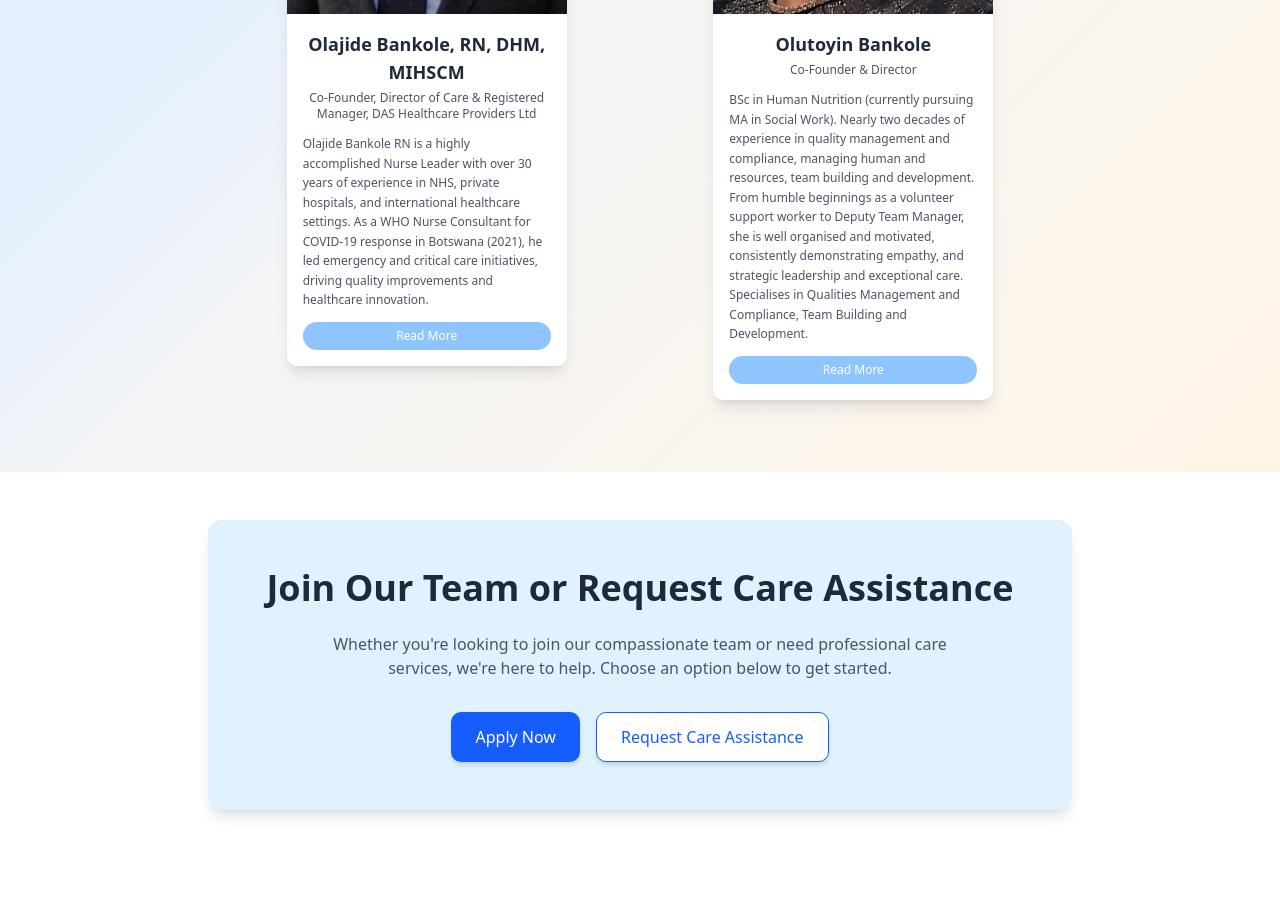
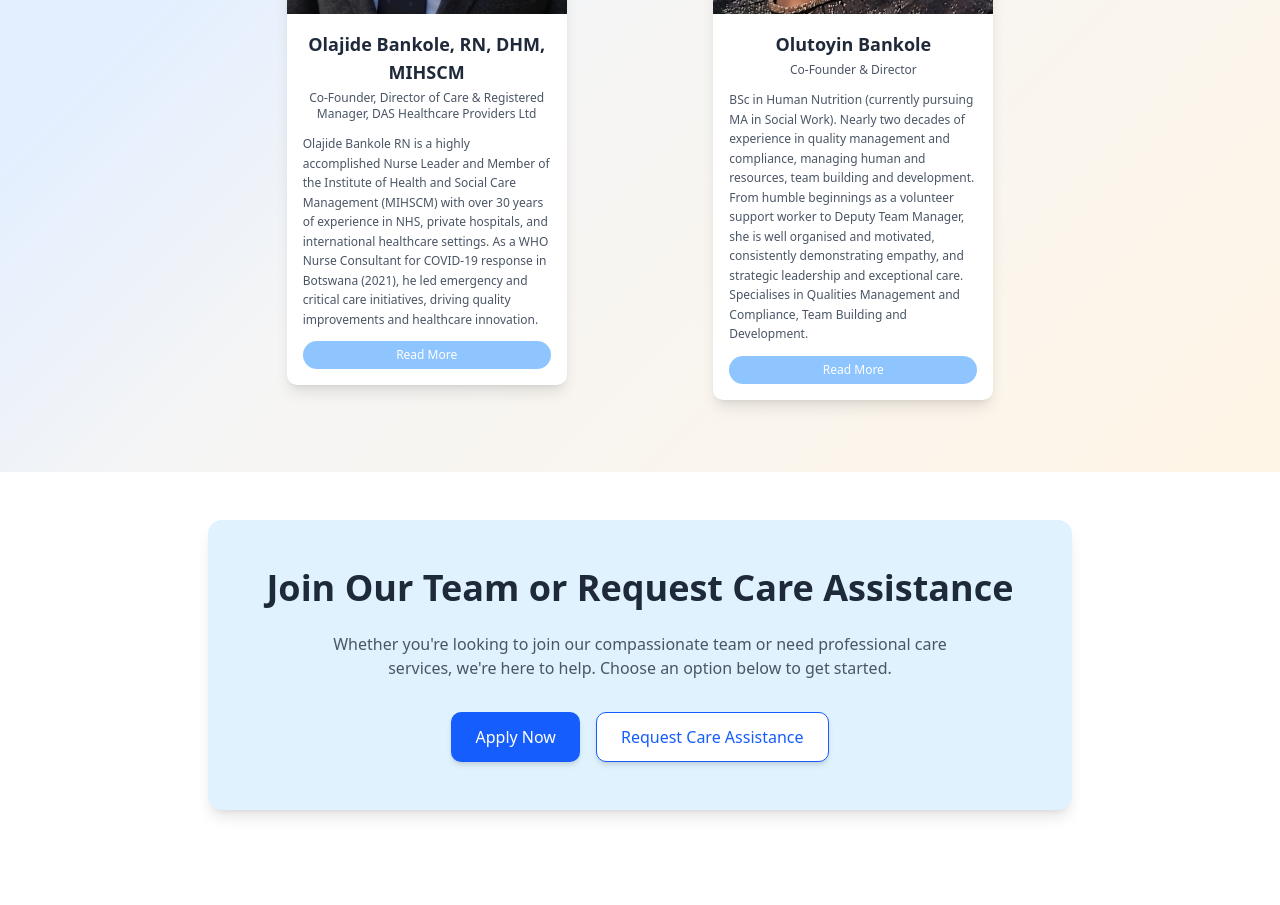
Before and after one commit to ABRWebNApps/Das-healthcare, a Next.js app: page /about in a window 1280 px wide. Shown: the part 3220-4125 px from the top of the page. Built offline with nearby package versions, Linux system fonts and the light colour scheme; no server answers.

Commit message:
Add full MIHSCM meaning to Olajide Bankole shortBio

```diff
--- a/components/Management.tsx
+++ b/components/Management.tsx
@@ -116,7 +116,7 @@ const MeetOurTeam = () => {
       role: "Co-Founder, Director of Care & Registered Manager, DAS Healthcare Providers Ltd",
       image: "olajide-bankole.jpg", // Updated photo
       shortBio:
-        "Olajide Bankole RN is a highly accomplished Nurse Leader with over 30 years of experience in NHS, private hospitals, and international healthcare settings. As a WHO Nurse Consultant for COVID-19 response in Botswana (2021), he led emergency and critical care initiatives, driving quality improvements and healthcare innovation.",
+        "Olajide Bankole RN is a highly accomplished Nurse Leader and Member of the Institute of Health and Social Care Management (MIHSCM) with over 30 years of experience in NHS, private hospitals, and international healthcare settings. As a WHO Nurse Consultant for COVID-19 response in Botswana (2021), he led emergency and critical care initiatives, driving quality improvements and healthcare innovation.",
       bio: "With expertise in strategic leadership, clinical governance, and education, he has held senior roles in Nigeria and the UK, including Director of Care and CQC Registered Manager for domiciliary care services. A skilled communicator and mentor, Olajide is committed to empowering healthcare teams and delivering exceptional patient care. His educational background includes qualifications from King's College London, Edinburgh Napier University, University of Oxford, Olabisi Onabanjo University, Ago-Iwoye, Ogun state Nigeria and Lagos State School of Nursing Lagos, Nigeria. Dedicated to giving back, he serves his communities through voluntary work and trusteeship roles, both locally and internationally, demonstrating his passion for healthcare excellence and social responsibility.",
     },
     {
```
